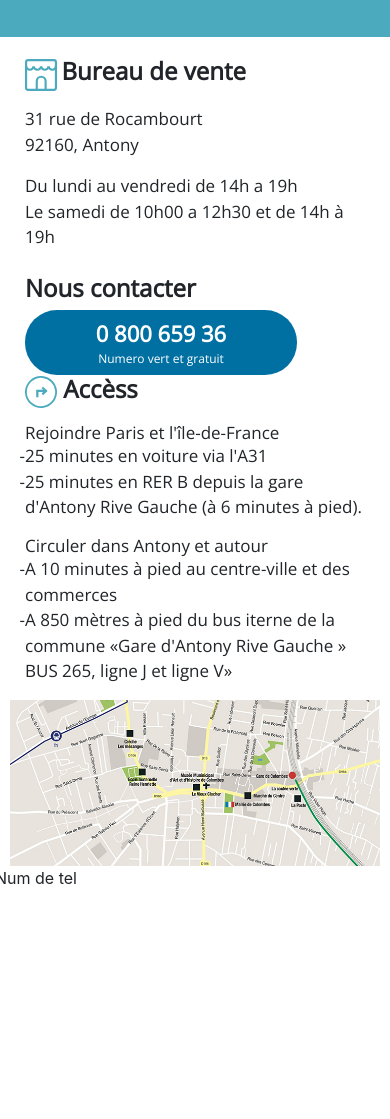
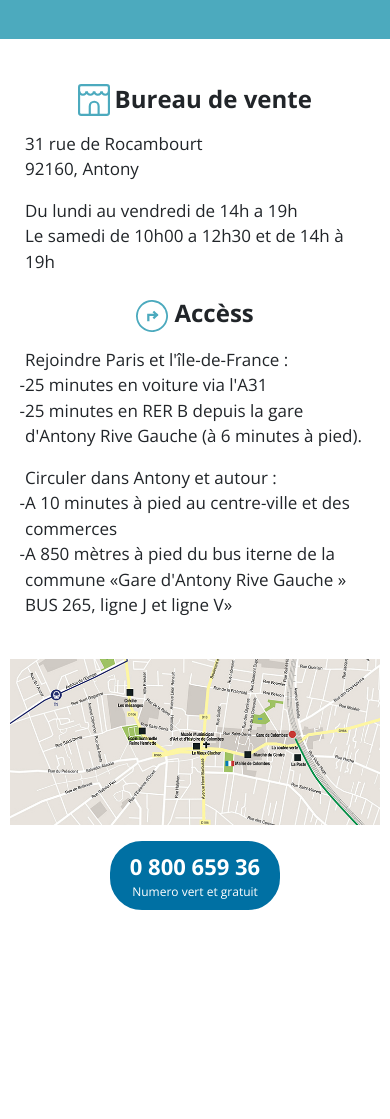
Before and after one commit to Chugar/tests_techniques_integrations, a plain HTML site: page index.html in a window 390 px wide. Shown: the part 881-2000 px from the top of the page. Drawn offline with nearby package versions, Linux system fonts and the light colour scheme.

Commit message:
added new files

```diff
--- a/index.html
+++ b/index.html
@@ -18,7 +18,7 @@
         <script src="https://kit.fontawesome.com/5f876598f4.js"></script>
 
         <!-- Google fonts -->
-        <link href="https://fonts.googleapis.com/css?family=Open+Sans&display=swap" rel="stylesheet">
+        <link href="https://fonts.googleapis.com/css?family=Open+Sans:400,700&display=swap" rel="stylesheet">
 
         <!-- Stylesheets -->
         <link rel="stylesheet" href="css/main.css">
@@ -183,7 +183,7 @@
                 <div id="additionnal-info" class="col-lg-6">
 
                     <!-- Additionnal info : text -->
-                    <div class="row">
+                    <div class="row additionnal-info-text">
 
                         <div class="col-md-6">
                             <header>
@@ -202,8 +202,8 @@
                             <p> Le samedi de <time>10h00</time> a <time>12h30</time> et de <time>14h</time> à <time>19h</time></p>
 
 
-                            <h3 class="mt-4 d-md-none d-lg-block ">Nous contacter</h3>
-                            <button class="d-md-none d-lg-block">
+                            <h3 class="mt-4 d-none d-lg-block ">Nous contacter</h3>
+                            <button class="d-none d-lg-block mt-4">
                                 0 800 659 36
                                 <small>Numero vert et gratuit</small>
                             </button>
@@ -222,7 +222,7 @@
                             </header>
 
                             <p>
-                                <h4>Rejoindre Paris et l'île-de-France</h4>
+                                Rejoindre Paris et l'île-de-France :
                                 <ul>
                                     <li>25 minutes en voiture via l'A31</li>
                                     <li>25 minutes en RER B depuis la gare d'Antony Rive Gauche (à 6 minutes à pied).</li>
@@ -230,7 +230,7 @@
                             </p>
 
                             <p>
-                                <h4>Circuler dans Antony et autour</h4>
+                                Circuler dans Antony et autour :
                                 <ul>
                                     <li>A 10 minutes à pied au centre-ville et des commerces</li>
                                     <li>A 850 mètres à pied du bus iterne de la commune «Gare d'Antony Rive Gauche » BUS 265, ligne J et ligne V»</li>
@@ -241,7 +241,7 @@
                     </div>
 
                     <!-- Additionnal info : map -->
-                    <div class="row">
+                    <div class="row additionnal-info-map">
                         <div class="map-container">
 
                             <img src="./assets/img/plan.jpg" alt="Access plan">
@@ -252,11 +252,15 @@
                             </div>
 
                         </div>
+                    </div>
 
-                        <div class="row d-lg-none d-md-block">
-                            Num de tel
-                        </div>
-                    </div>
+                    <!-- Responsive link to tel -->
+                    <button class="d-lg-none d-md-block phone-number mt-3">
+                        0 800 659 36
+                        <small>Numero vert et gratuit</small>
+                    </button>
+
+
                 </div>
                 <!-- ./Additionnal info block-->
 
--- a/styles/block_additionnal_info.sass
+++ b/styles/block_additionnal_info.sass
@@ -5,8 +5,9 @@
     h3
         font-size: 24px
         font-weight: bold
+        vertical-align: middle
 
-    p, h4, li
+    p, li
         color: $text-color-1
         font-size: 17px
         font-family: $font-stack-1
@@ -16,70 +17,106 @@
         list-style-type: "-"
         padding-left: 0
 
+    button
+        @include round_button($accent-color, $text-color-2)
 
-    // Block headers
-    header
-        margin-bottom: 15px
-        h3
-            display: inline
 
-        .additionnal-info-icon
-            width: 32px
-            height: 32px
-            display: inline
-            .icon-details
-                --main-color: #4caabe
 
-    // Contact button
-    button
-        @include round_button
-        width: 80%
-        margin: auto
+    // Text block (upper block)
+    .additionnal-info-text
 
-        small
-            font-size: 12px
-            display: block
-            margin: 0
-            padding: 0
+        header
+            margin-bottom: 15px
+            h3
+                display: inline
+
+            .additionnal-info-icon
+                width: 32px
+                height: 32px
+                display: inline
+                .icon-details
+                    --main-color: #4caabe
+
+        // Contact button
+        button
+            width: 80%
+            margin: auto
+            border: 2px solid $accent-color
+
+            small
+                font-size: 12px
+                display: block
+                margin: 0
+                padding: 0
 
 
     // Map
-    .map-container
-        width: 100%
-        padding: 0
-        position: relative
-        cursor: pointer
+    .additionnal-info-map
+        .map-container
+            width: 100%
+            padding: 0
+            position: relative
+            cursor: pointer
 
-        img
-            border-radius: 15px
-            width: 100%
-            height: 100%
-            @media (max-width: $lg)
-                border-radius: 0
-
-        .overlay
-            background-color: rgba(0, 0, 0, 0.5)
-            border-radius: 15px
-            position: absolute
-            top: 0
-            left: 0
-            width: 100%
-            height: 100%
-            z-index: -1
-            @media (max-width: $lg)
-                border-radius: 0
+            img
+                border-radius: 15px
+                width: 100%
+                height: 100%
 
 
-        .mag-indicator
-            width: 20%
-            height: 20%
-            position: absolute
-            top: 40%
-            left: 40%
-            --main-color: #ffffff
+            .overlay
+                background-color: rgba(0, 0, 0, 0.5)
+                border-radius: 15px
+                position: absolute
+                top: 0
+                left: 0
+                width: 100%
+                height: 100%
+                z-index: -1
 
 
-        // Map container on hover
-        &:hover
-            .overlay
-                z-index: 100
+            .mag-indicator
+                width: 20%
+                height: 20%
+                position: absolute
+                top: 40%
+                left: 40%
+                --main-color: #ffffff
+
+
+            // Map container on hover
+            &:hover
+                .overlay
+                    z-index: 100
+
+
+    .phone-number
+        width: 50%
+        margin: auto
+
+
+    // #additionnal-info for small screens
+    @media (max-width: $lg)
+        header
+            margin: auto
+            text-align: center
+
+        .additionnal-info-text
+            div
+                margin-bottom: 25px
+
+        .additionnal-info-map
+            .map-container
+                img
+                    border-radius: 0
+                .overlay
+                    border-radius: 0
+
+        .phone-number
+            margin: auto
+            display: block
+            border: 2px solid $accent-color
+
+            small
+                display: block
+                font-size: 12px
--- a/styles/block_contact_form.sass
+++ b/styles/block_contact_form.sass
@@ -3,14 +3,11 @@
     content: "*"
 
 
-// Form styling
 #contactus-form
     background-color: $primary-color
     border-radius: 15px
     color: $text-color-2
     padding: 40px
-    @media (max-width: $lg)
-        border-radius: 0
 
     // Titles
     h2
@@ -37,12 +34,7 @@
 
     // Inputs
     input, textarea
-        border-radius: 25px
-        border: none
-        color: $text-color-1
-        font-size: 18px
-        font-weight: 500
-        padding: 15px 25px
+        @include input_field
 
         // Custom checkbox and radio buttons
         &[type='checkbox'], &[type='radio']
@@ -91,15 +83,22 @@
             font-size: 12px
             line-height: 12px
             text-align: center
-            font-weight: light
             color: #ffffff
 
 
     // Submit button
     button[type="submit"]
-        @include round_button
+        @include round_button($accent-color, $text-color-2)
         margin: auto
         width: 50%
 
     small
         font-size: 12px
+
+
+
+
+    // # contactus-form for smaller screens
+    @media (max-width: $lg)
+        border-radius: 0
+        margin-bottom: 25px
--- a/styles/items.sass
+++ /dev/null
@@ -1,9 +0,0 @@
-// Round button
-@mixin round_button
-    background-color: $accent-color
-    border-radius: 2rem
-    border: none
-    color: $text-color-2
-    font-size: 22px
-    font-weight: 600
-    padding: 7px 0
--- a/styles/main.sass
+++ b/styles/main.sass
@@ -1,8 +1,24 @@
+// Bootstrap Media Queries
+$sm: 576px
+$md: 768px
+$lg: 992px
+$xl: 1200px
+
+
+
+// Fluid container for smaller screens
+@media (max-width: $lg)
+   .container
+      width: 100%
+      max-width: none
+      margin: 0
+      padding: 0
+
+
+
+// Imports
 @import './theming.sass'
-@import './items.sass'
-
-@import './responsive_behavior.sass'
-
+@import './reusable_items.sass'
 
 @import './block_contact_form.sass'
 @import './block_additionnal_info.sass'
--- a/styles/responsive_behavior.sass
+++ /dev/null
@@ -1,14 +0,0 @@
-// Bootstrap Media Queries
-$sm: 576px
-$md: 768px
-$lg: 992px
-$xl: 1200px
-
-
-// fluid container @ lg
-@media (max-width: $lg)
-   .container
-      width: 100%
-      max-width: none
-      margin: 0
-      padding: 0
--- /dev/null
+++ b/styles/reusable_items.sass
@@ -0,0 +1,31 @@
+// Round button
+@mixin round_button ($bg-color, $fg-color)
+    background-color: $bg-color
+    border-radius: 2rem
+    border: none
+    color: $fg-color
+    font-size: 22px
+    font-weight: 600
+    padding: 7px 0
+    transition-property: background-color, color
+    transition-duration: 500ms
+
+    &:hover
+        background-color: $fg-color
+        color: $bg-color
+
+
+
+
+// Input field
+@mixin input_field
+    border-radius: 25px
+    color: $text-color-1
+    font-size: 18px
+    font-weight: 500
+    padding: 15px 25px
+
+    &:focus
+        background-color: darken(#fff, 25%)
+        border: 2px solid #ffffff
+        box-shadow: none
```
Also changed, not shown: css/main.css, notes/Instructions.txt, 1 other file.
